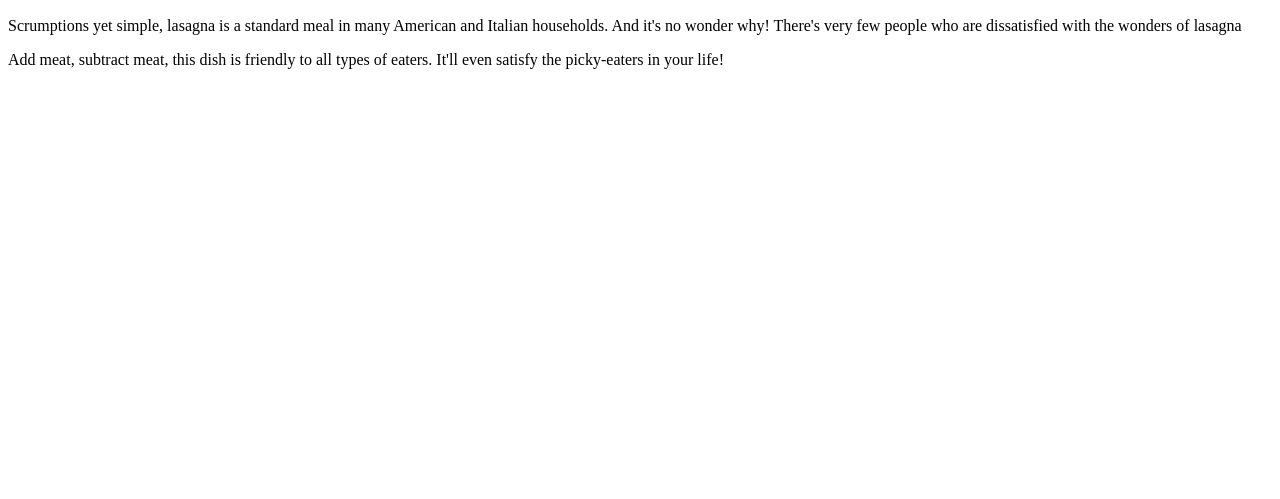
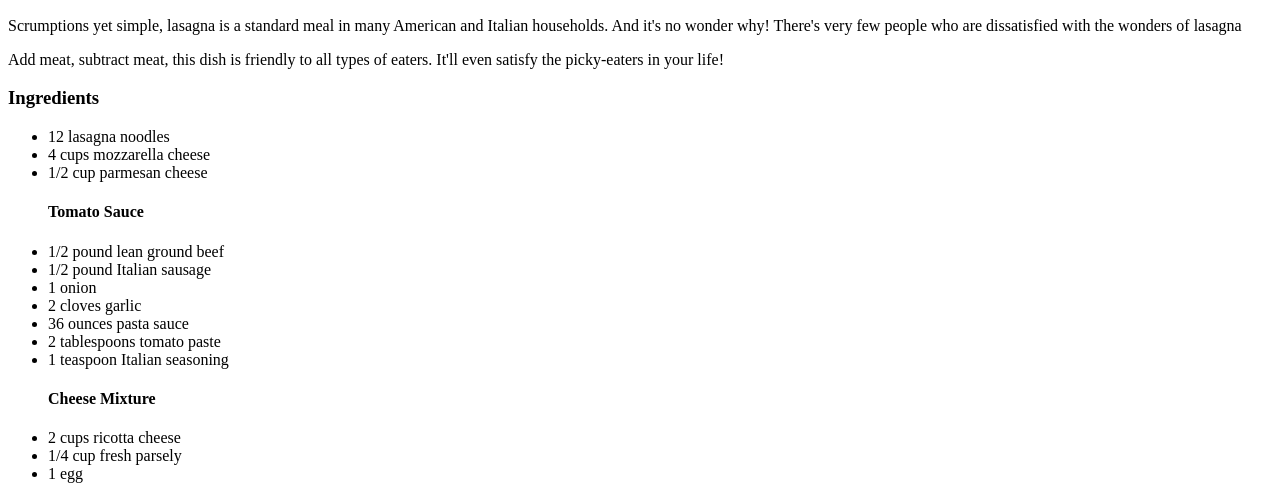
Before and after one commit to deckthehawlz/odin-recipes, a plain HTML site: page recipes/lasagna.html in a window 1280 px wide. Shown: the part 434-933 px from the top of the page. Before the commit the page ends 800 px from the top, so only its background shows below. Drawn offline with Linux system fonts and the light colour scheme.

Commit message:
added ingredients

```diff
--- a/recipes/lasagna.html
+++ b/recipes/lasagna.html
@@ -10,6 +10,23 @@
         <h2>Description</h2>
         <p>Scrumptions yet simple, lasagna is a standard meal in many American and Italian households. And it's no wonder why! There's very few people who are dissatisfied with the wonders of lasagna</p>
         <p>Add meat, subtract meat, this dish is friendly to all types of eaters. It'll even satisfy the picky-eaters in your life!</p>
-
+        <h3>Ingredients</h3>
+        <ul>
+            <li>12 lasagna noodles</li>
+            <li>4 cups mozzarella cheese</li>
+            <li>1/2 cup parmesan cheese</li>
+            <h4>Tomato Sauce</h4>
+            <li>1/2 pound lean ground beef</li>
+            <li>1/2 pound Italian sausage</li>
+            <li>1 onion</li>
+            <li>2 cloves garlic</li>
+            <li>36 ounces pasta sauce</li>
+            <li>2 tablespoons tomato paste</li>
+            <li>1 teaspoon Italian seasoning</li>
+            <h4>Cheese Mixture</h4>
+            <li>2 cups ricotta cheese</li>
+            <li>1/4 cup fresh parsely</li>
+            <li>1 egg</li>
+        </ul>
     </body>
 </html>
```
